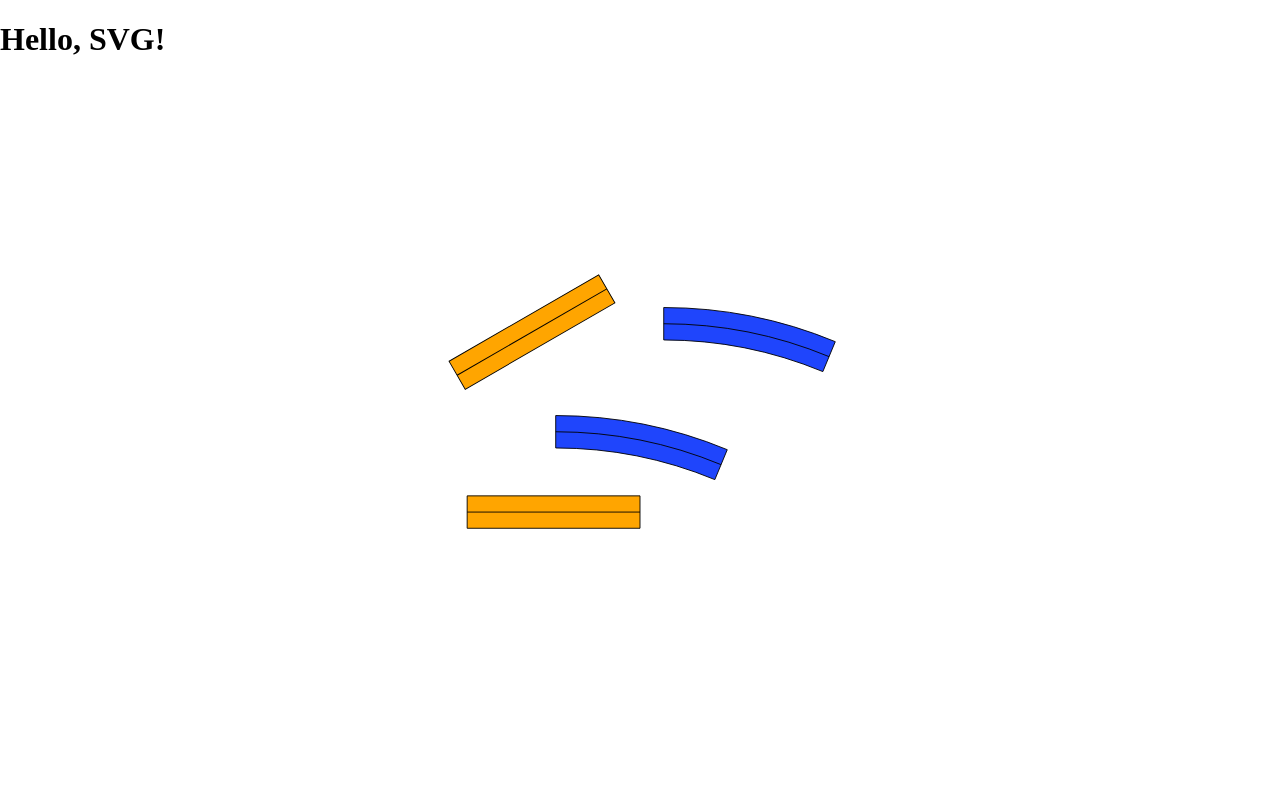
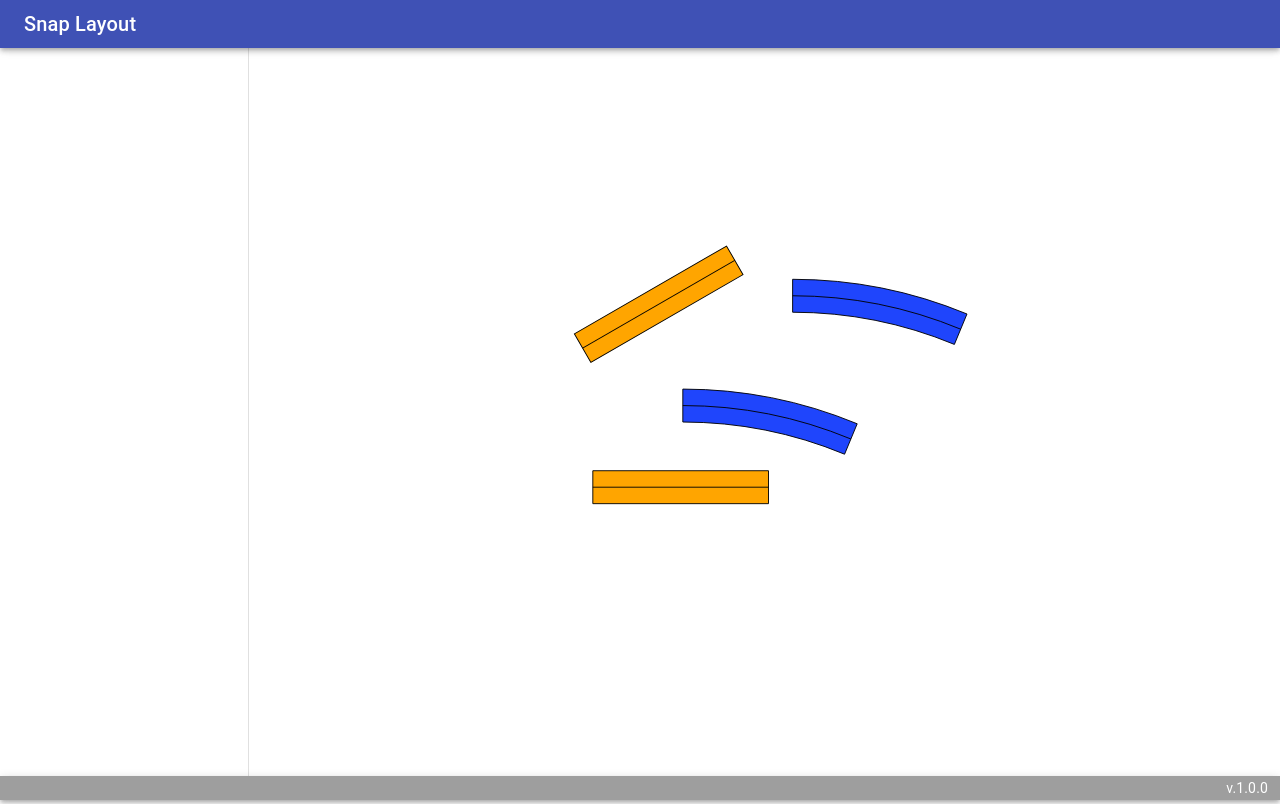
Before and after one commit to YuriyGorvitovskiy/snap-svg, a React app: page / in a window 1280 px wide. Built offline with nearby package versions, Linux system fonts and the light colour scheme.

Commit message:
put top level layout

```diff
--- /dev/null
+++ b/src/component/footbar.tsx
@@ -0,0 +1,39 @@
+import { grey } from "@material-ui/core/colors"
+import MuiAppBar from "@material-ui/core/AppBar"
+import MuiToolbar from "@material-ui/core/Toolbar"
+import MuiTypography from "@material-ui/core/Typography"
+import { makeStyles } from "@material-ui/styles"
+import React from "react"
+
+const useStyles = makeStyles(() => ({
+    root: {
+        background: grey[500],
+        color: "white",
+        top: "auto",
+        bottom: 0,
+    },
+    toolbar: {
+        minHeight: "24px",
+        paddingLeft: "12px",
+        paddingRight: "12px",
+    },
+    title: {
+        flexGrow: 1,
+        textAlign: "right",
+    },
+}))
+
+const Footbar: React.FunctionComponent<unknown> = () => {
+    const classes = useStyles()
+    return (
+        <MuiAppBar position="fixed" className={classes.root}>
+            <MuiToolbar className={classes.toolbar}>
+                <MuiTypography variant="body2" className={classes.title}>
+                    v.1.0.0
+                </MuiTypography>
+            </MuiToolbar>
+        </MuiAppBar>
+    )
+}
+
+export default Footbar
--- a/src/component/layout.tsx
+++ b/src/component/layout.tsx
@@ -11,6 +11,7 @@ import * as TrackSlice from "../reducer/track"
 
 const useStyles = makeStyles(() => ({
     root: {
+        flex: 1,
         width: "100%",
         height: "100%",
     },
--- a/src/component/page-layout.tsx
+++ b/src/component/page-layout.tsx
@@ -1,38 +1,38 @@
 import Grid from "@material-ui/core/Grid"
 import { makeStyles } from "@material-ui/core/styles"
-import React, { FunctionComponent } from "react"
+import Divider from "@material-ui/core/Divider"
+import React from "react"
+import Drawer from "./Drawer"
+import Footbar from "./footbar"
 import LayoutComponent from "./layout"
-// import SvgView from "./svg-view"
+import Toolbar from "./toolbar"
 
 const useStyles = makeStyles(() => ({
-    root: {
-        flexDirection: "column",
-        height: "100%",
-        left: 0,
-        position: "absolute",
-        top: 0,
-        width: "100%",
-    },
     main: {
         flex: "1",
-        height: "100%",
+        position: "absolute",
+        top: "48px",
+        bottom: "20px",
+        width: "100%",
         minWidth: 0,
+        flexDirection: "row",
+        flexWrap: "nowrap",
     },
 }))
 
-const PageLayout: FunctionComponent<unknown> = () => {
+const PageLayout: React.FunctionComponent<unknown> = () => {
     const classes = useStyles()
 
     return (
-        <Grid container className={classes.root}>
-            <Grid item>
-                <h1>Hello, SVG!</h1>
-            </Grid>
-            <Grid item className={classes.main}>
-                {/*<SvgView />*/}
+        <React.Fragment>
+            <Toolbar />
+            <Grid container className={classes.main}>
+                <Grid item style={{ width: "240px", height: "100%" }} />
+                <Divider orientation="vertical" flexItem />
                 <LayoutComponent />
             </Grid>
-        </Grid>
+            <Footbar />
+        </React.Fragment>
     )
 }
 
--- /dev/null
+++ b/src/component/toolbar.tsx
@@ -0,0 +1,26 @@
+import React from "react"
+import MUIAppBar from "@material-ui/core/AppBar"
+import MUIToolbar from "@material-ui/core/Toolbar"
+import MUITypography from "@material-ui/core/Typography"
+import { makeStyles } from "@material-ui/styles"
+
+const useStyles = makeStyles(() => ({
+    title: {
+        flexGrow: 1,
+    },
+}))
+
+const Toolbar: React.FunctionComponent<unknown> = () => {
+    const classes = useStyles()
+    return (
+        <MUIAppBar position="fixed">
+            <MUIToolbar variant="dense">
+                <MUITypography variant="h6" className={classes.title}>
+                    Snap Layout
+                </MUITypography>
+            </MUIToolbar>
+        </MUIAppBar>
+    )
+}
+
+export default Toolbar
```
Also changed, not shown: src/component/drawer.tsx (added, +18 -0 lines).
